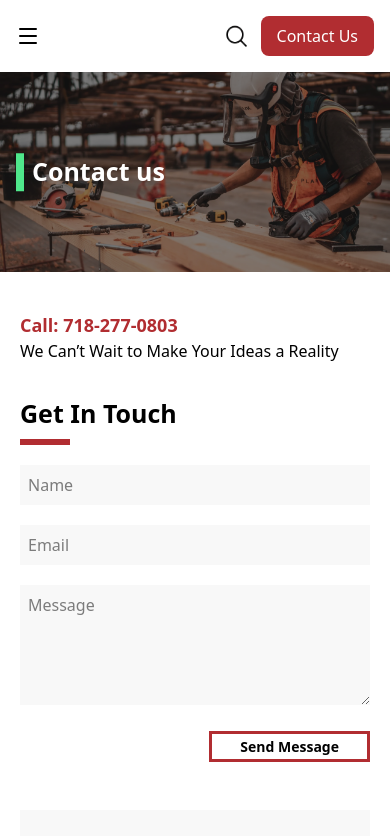
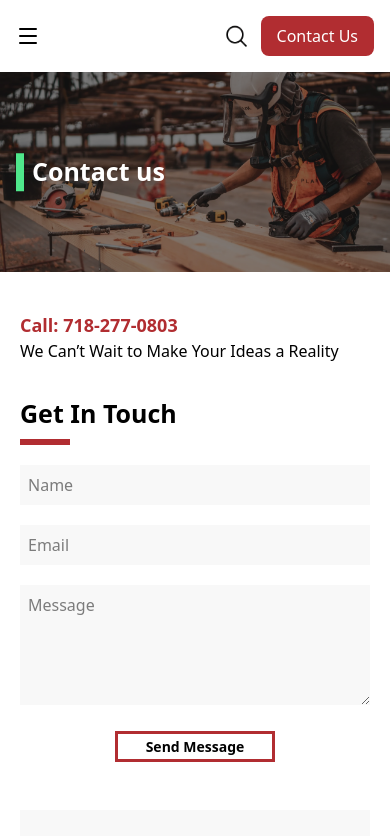
Before and after one commit to Davetechinnovation/RDR, a Next.js app: page /contact in a window 390 px wide. Shown: the top 836 px of the page. Built offline with nearby package versions, Linux system fonts and the light colour scheme.

Commit message:
style(contact): center align button on mobile devices
- Adjust button alignment in the contact form
- Use flexbox to center the button on smaller screens
- Maintain original alignment for larger screens

```diff
--- a/src/app/contact/page.tsx
+++ b/src/app/contact/page.tsx
@@ -153,7 +153,7 @@ function Page() {
                   disabled={isSubmitting}
                 />
               </div>
-              <div className="flex flex-col justify-end items-end">
+              <div className="flex flex-col md:justify-end md:items-end justify-center items-center ">
                 <button
                   type="submit"
                   disabled={isSubmitting}
```
